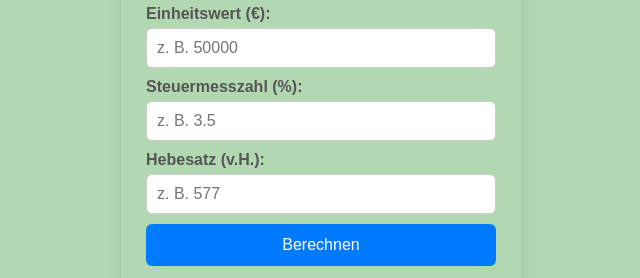
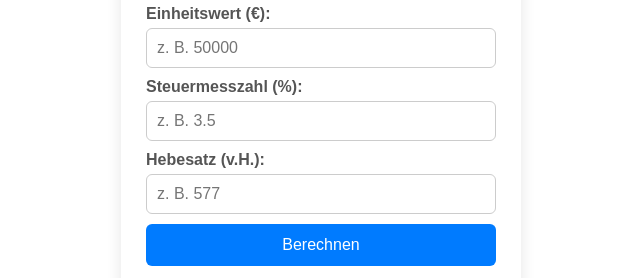
Before and after one commit to pfeifferliege/Grundsteuer, a plain HTML site: page index.html in a window 1280 px wide. Shown: the part 197-475 px from the top of the page, without its empty margins (319-959 px from the left). Drawn offline with nearby package versions, Linux system fonts and the light colour scheme.

Commit message:
Update index.html

```diff
--- a/index.html
+++ b/index.html
@@ -12,7 +12,7 @@
         }
         body {
     font-family: Arial, sans-serif;
-    background-color: rgba(0, 128, 0, 0.3); /* Leicht transparenter grüner Hintergrund */
+    background-color: rgba(255, 255, 255, 0.3); /* Leicht transparenter grüner Hintergrund */
     display: flex;
     justify-content: center;
     align-items: center;
```
